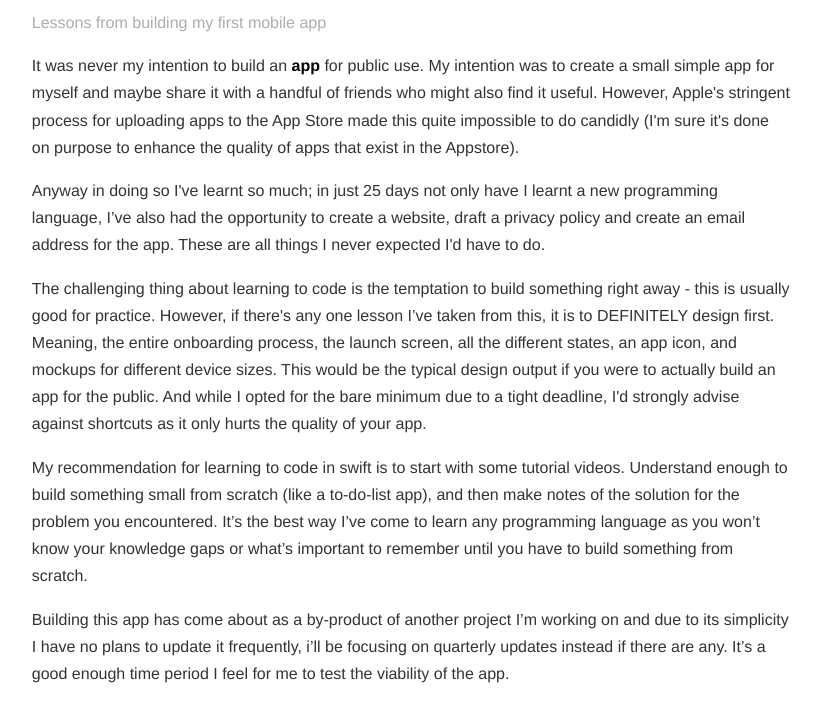
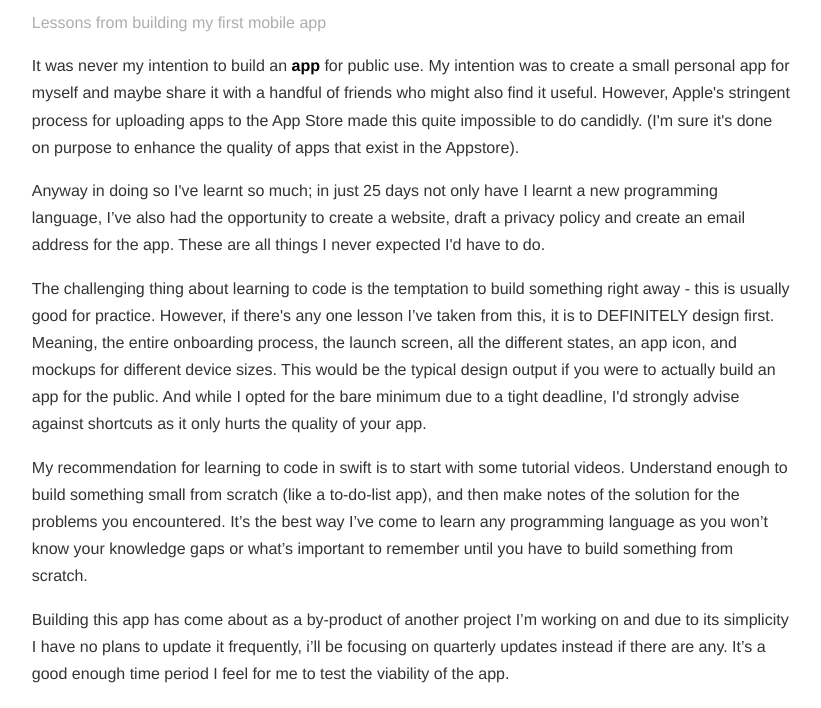
Before and after one commit to wlfbbz/mainwebsite, a plain HTML site: page WinningYear.html in a window 1280 px wide. Shown: the part 92-800 px from the top of the page, without its empty margins (229-1050 px from the left). Drawn offline with Linux system fonts and the light colour scheme.

Commit message:
article update

```diff
--- a/WinningYear.html
+++ b/WinningYear.html
@@ -25,13 +25,13 @@
 
 	</div>
 
-	<p>It was never my intention to build an <a href="https://apps.apple.com/us/app/winning-year/id6476935633" target="_blank">app</a> for public use. My intention was to create a small simple app for myself and maybe share it with a handful of friends who might also find it useful. However, Apple's stringent process for uploading apps to the App Store made this quite impossible to do candidly (I'm sure it's done on purpose to enhance the quality of apps that exist in the Appstore).</p>
+	<p>It was never my intention to build an <a href="https://apps.apple.com/us/app/winning-year/id6476935633" target="_blank">app</a> for public use. My intention was to create a small personal app for myself and maybe share it with a handful of friends who might also find it useful. However, Apple's stringent process for uploading apps to the App Store made this quite impossible to do candidly. (I'm sure it's done on purpose to enhance the quality of apps that exist in the Appstore).</p>
 
 	<p>Anyway in doing so I've learnt so much; in just 25 days not only have I learnt a new programming language, I’ve also had the opportunity to create a website, draft a privacy policy and create an email address for the app. These are all things I never expected I'd have to do.</p>
 
 	<p>The challenging thing about learning to code is the temptation to build something right away - this is usually good for practice. However, if there's any one lesson I’ve taken from this, it is to DEFINITELY design first. Meaning, the entire onboarding process, the launch screen, all the different states, an app icon, and mockups for different device sizes. This would be the typical design output if you were to actually build an app for the public. And while I opted for the bare minimum due to a tight deadline, I'd strongly advise against shortcuts as it only hurts the quality of your app.</p>
 
-	<p>My recommendation for learning to code in swift is to start with some tutorial videos. Understand enough to build something small from scratch (like a to-do-list app), and then make notes of the solution for the problem you encountered. It’s the best way I’ve come to learn any programming language as you won’t know your knowledge gaps or what’s important to remember until you have to build something from scratch.</p>
+	<p>My recommendation for learning to code in swift is to start with some tutorial videos. Understand enough to build something small from scratch (like a to-do-list app), and then make notes of the solution for the problems you encountered. It’s the best way I’ve come to learn any programming language as you won’t know your knowledge gaps or what’s important to remember until you have to build something from scratch.</p>
 
 	<p>Building this app has come about as a by-product of another project I’m working on and due to its simplicity I have no plans to update it frequently, i’ll be focusing on quarterly updates instead if there are any. It’s a good enough time period I feel for me to test the viability of the app.</p>
 
```
